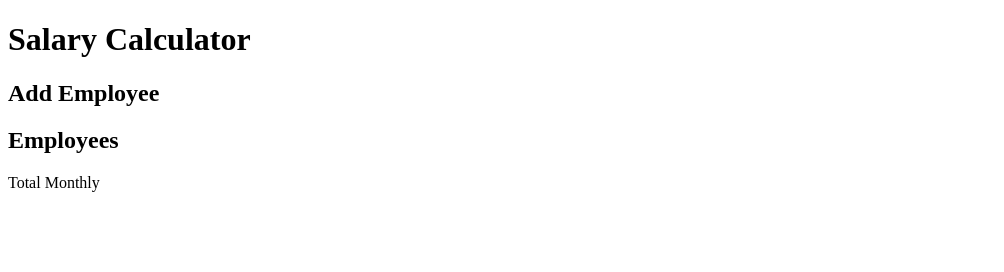
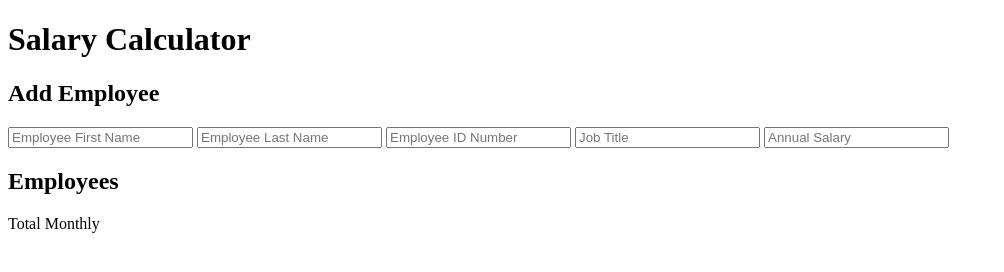
Before and after one commit to kristinhuot/weekend-salary-calculator, a website: page index.html in a window 1280 px wide. Shown: the whole page, without its empty margins (0-1004 px from the left). Drawn offline with Linux system fonts and the light colour scheme; files whose address does not match are found by name.

Commit message:
updated employee input fields in HTML

```diff
--- a/index.html
+++ b/index.html
@@ -3,7 +3,9 @@
 <head>
   <meta charset="UTF-8">
   <link rel="stylesheet" href="style.css">
+  <script defer src="script.js"></script>
   <title>Salary Calculator</title>
+
 </head>
 <body>
   <header>
@@ -11,6 +13,28 @@
   </header>
   <main>
     <h2>Add Employee</h2>
+      <form>
+        <input
+          id="firstNameInput"
+          placeholder="Employee First Name"
+          type="text">
+        <input
+          id="lastNameInput"
+          placeholder="Employee Last Name"
+          type="text">
+        <input
+          id="idInput"
+          placeholder="Employee ID Number"
+          type="number">
+        <input
+          id="titleInput"
+          placeholder="Job Title"
+          type="text">
+        <input
+          id="annualSalaryInput"
+          placeholder="Annual Salary"
+          type="number">
+      </form>
     <h2>Employees</h2>
   </main>
   <footer>
```
Also changed, not shown: __tests__/script.js (deleted), __tests__/style.css (deleted), script.js (added), style.css (added).
